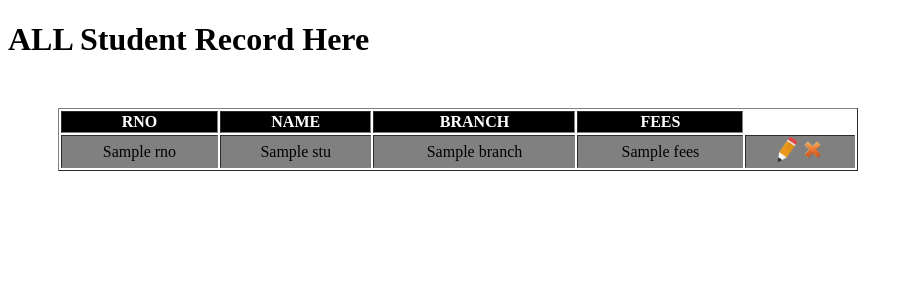
After one commit to shivaconceptsolution/Django-Code, a Django app: template guest/templates/guest/viewstudent.html in a window 1280 px wide. The commit adds this page. Shown: the top 300 px of the page, without its empty margins (0-913 px from the left). Run offline with Django 3.2, Linux system fonts and the light colour scheme; the template is opened without the code that fills it: most values are stand-ins (such as "Sample title", 1, 10 or a date in 2020).

Commit message:
Add files via upload

```diff
--- a/guest/templates/guest/index.html
+++ b/guest/templates/guest/index.html
@@ -23,5 +23,6 @@
 
 
 </form>
+<a href="viewstudent">View Student Record</a>
 </body>
 </html>
--- /dev/null
+++ b/guest/templates/guest/viewstudent.html
@@ -0,0 +1,53 @@
+<!DOCTYPE html>
+<html>
+<head>
+	<title></title>
+	<style type="text/css">
+		table
+		{
+			width:800px;
+			margin-left: 50px;
+			margin-top: 50px;
+
+		}
+		table th
+
+		{
+			background-color: black;
+			color:white;
+			text-align: center;
+		}
+		table td
+		{
+			background-color: grey;
+			text-align: center;
+		}
+		table td img
+		{
+			height: 25px;
+			width: 25px;
+		}
+
+	</style>
+</head>
+<body>
+<h1>ALL Student Record Here</h1>
+{% if key %}
+   <table border="1">
+
+   	<tr><th>RNO</th><th>NAME</th><th>BRANCH</th><th>FEES</th></tr>
+    {% for stu in key %}
+      <tr>  <td>{{ stu.rno }}</td>
+         <td>{{ stu.sname }}</td>
+          <td>{{ stu.branch }}</td>
+          <td>{{ stu.fees }}</td>
+          <td><a href="Editstudent?q={{ stu.id }}"><img src="/static/guest/img/edit.ico"></a><a href="Deletestudent?q={{ stu.id }}"><img src="/static/guest/img/del.png" ></a></td>
+     </tr>
+    {% endfor %}
+    {% else %}
+
+    <p>No students are available.</p>
+{% endif %}
+
+</body>
+</html>
--- a/guest/urls.py
+++ b/guest/urls.py
@@ -6,5 +6,8 @@ urlpatterns = [
      path('', views.index, name='index'),
      path('index', views.index, name='index'),
      path('addstudent', views.addstudent, name='addstudent'),
+     path('viewstudent', views.viewstudent, name='viewstudent'),
+     path('Editstudent', views.Editstudent, name='Editstudent'),
+     path('Deletestudent', views.Deletestudent, name='Deletestudent'),
      path('si', views.si, name='si'),
 ]
```
Also changed, not shown: guest/templates/guest/editstudent.html (added, +29 -0 lines), guest/views.py (+10 -1 lines), guest/static/guest/img/del.png (added), guest/static/guest/img/edit.ico (added).
